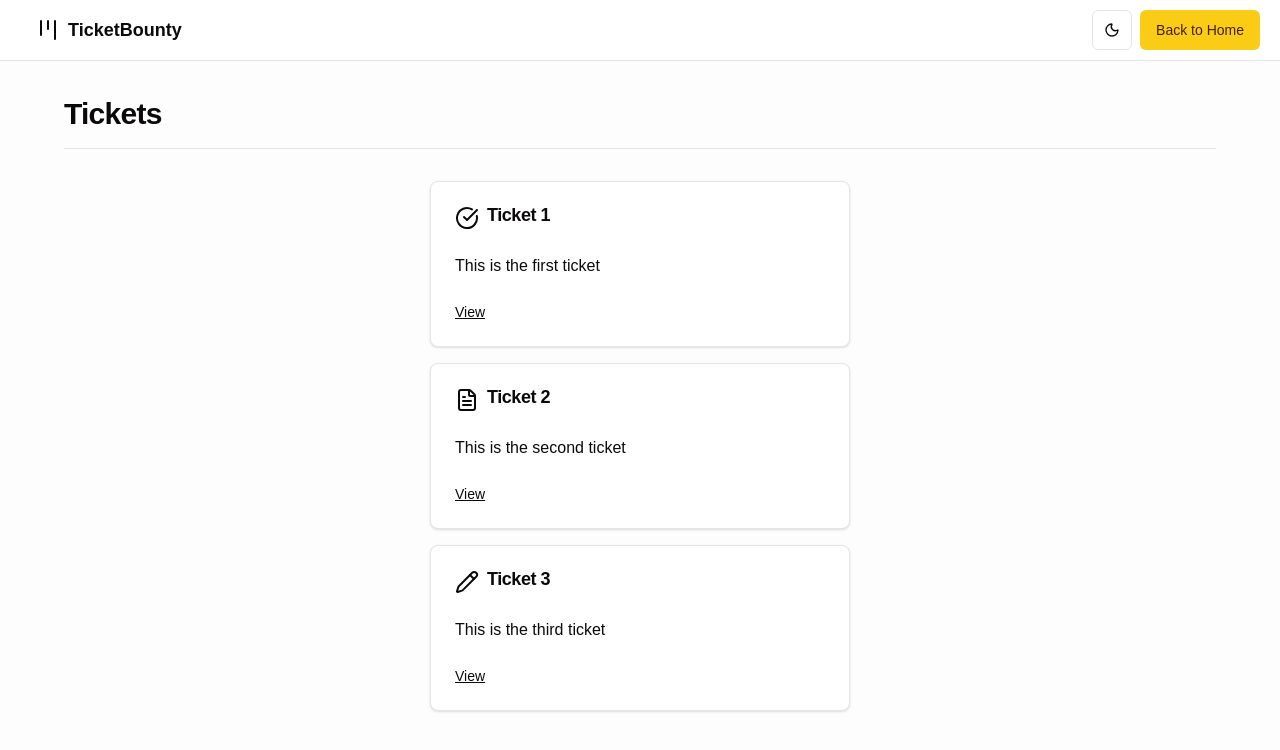
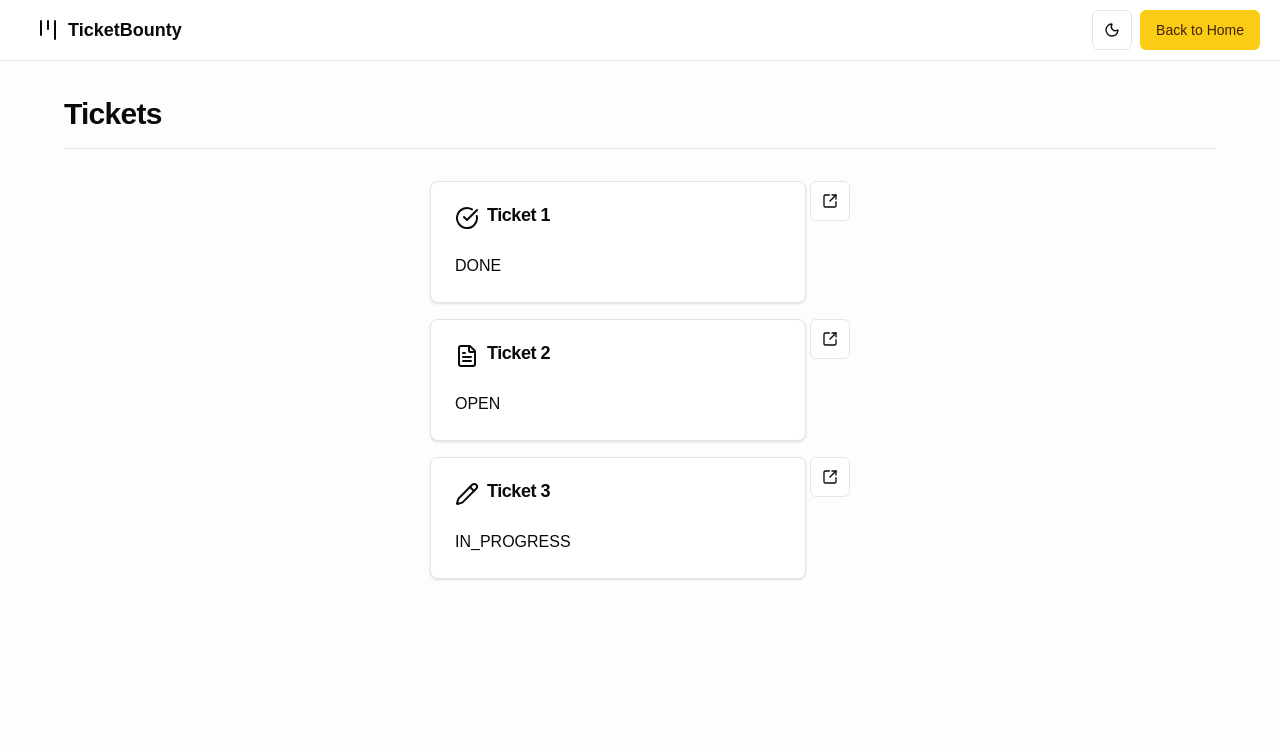
Before and after one commit to peterjuniorliu/the_road_to_next, a Next.js app: page /tickets in a window 1280 px wide. Shown: the top 750 px of the page. Built offline with nearby package versions, Linux system fonts and the light colour scheme.

Commit message:
reshape internal logics for tickets page

```diff
--- a/src/app/page.tsx
+++ b/src/app/page.tsx
@@ -1,6 +1,4 @@
-import Link from "next/link";
 import {Heading} from "../components/heading";
-import {ticketsPath} from "./paths";
 
 const HomePage = () =>
 {
--- a/src/app/tickets/page.tsx
+++ b/src/app/tickets/page.tsx
@@ -1,50 +1,31 @@
-import {LucideCheckCircle, LucideFileText, LucidePencil} from "lucide-react";
+"use client";
+  import {useEffect, useState} from "react";
   import {Heading} from "../../components/heading";
-import Link from "next/link";
-import {
-    Card,
-    CardContent,
-    CardFooter,
-    CardHeader,
-    CardTitle
-} from "../../components/ui/card";
-import {initialTickets} from "../data";
-import {ticketPath} from "../paths";
-
-const TICKET_ICONS = {
-    OPEN: <LucideFileText />,
-    DONE: <LucideCheckCircle />,
-    IN_PROGRESS: <LucidePencil />
-};
+  import {TicketItem} from "../../features/ticket/components/ticket-item";
+  import {getTickets} from "../../features/ticket/queries/get-tickets";
+  import {Ticket} from "../../features/ticket/types";
 
   const TicketsPage = () =>
   {
+      const [tickets, setTickets] = useState<Ticket[]>([]);
+
+      useEffect(() => {
+          const fetchTickets = async () =>
+          {
+              const result = await getTickets();
+
+              setTickets(result);
+          };
+
+          fetchTickets();
+      }, []);
+
       return (
           <div className="flex-1 flex flex-col gap-y-8">
               <Heading title="Tickets" />
               <div className="flex-1 flex flex-col items-center gap-y-4 animate-fade-from-top">
-                {initialTickets.map(ticket => (
-                    <Card key={ticket.id} className="w-full max-w-[420px]">
-                        <CardHeader>
-                            <CardTitle className="flex gap-x-2">
-                                <span>{TICKET_ICONS[ticket.status]}
-                                </span>
-                                <span className="truncate">
-                                {ticket.title}
-                                </span>
-                            </CardTitle>
-                        </CardHeader>
-                        <CardContent>
-                            <span className="line-clamp-3 whitespace-break-spaces">
-                            {ticket.content}
-                            </span>
-                        </CardContent>
-                        <CardFooter>
-                            <Link href={ticketPath(ticket.id)} className="text-sm underline">
-                                View
-                            </Link>
-                        </CardFooter>
-                    </Card>
+                  {tickets.map((ticket) => (
+                      <TicketItem key={ticket.id} ticket={ticket} />
                   ))}
               </div>
           </div>
--- a/src/components/heading.tsx
+++ b/src/components/heading.tsx
@@ -1,5 +1,4 @@
 import type { ReactNode } from "react";
-
 import { Separator } from "./ui/separator";
 
 type HeadingProps = {
--- a/src/components/ui/card.tsx
+++ b/src/components/ui/card.tsx
@@ -1,5 +1,4 @@
 import * as React from "react";
-
 import { cn } from "../../lib/utils";
 
 const Card = React.forwardRef<HTMLDivElement, React.HTMLAttributes<HTMLDivElement>>(
--- /dev/null
+++ b/src/features/ticket/queries/get-tickets.ts
@@ -0,0 +1,13 @@
+import {initialTickets} from "../../../app/data";
+import {Ticket} from "../types";
+
+export const getTickets = async (): Promise<Ticket[]> =>
+{
+    await new Promise(resolve =>
+        setTimeout(resolve, 2000)
+    );
+
+    return new Promise(resolve => {
+        resolve(initialTickets);
+    });
+};
```
Lines whose indentation alone changed are shown as unchanged.
